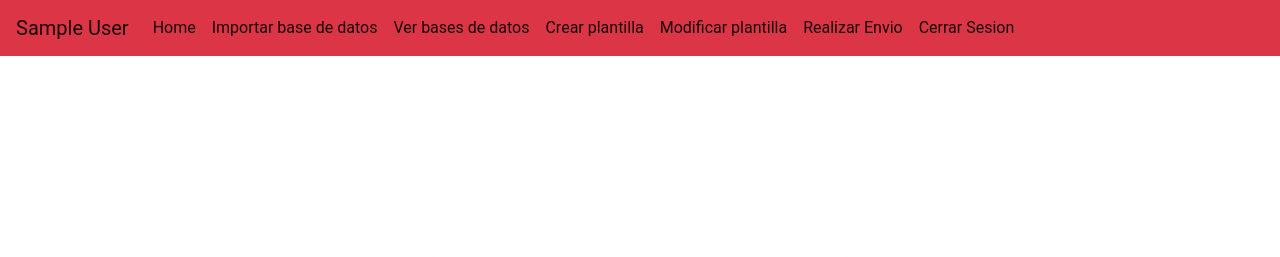
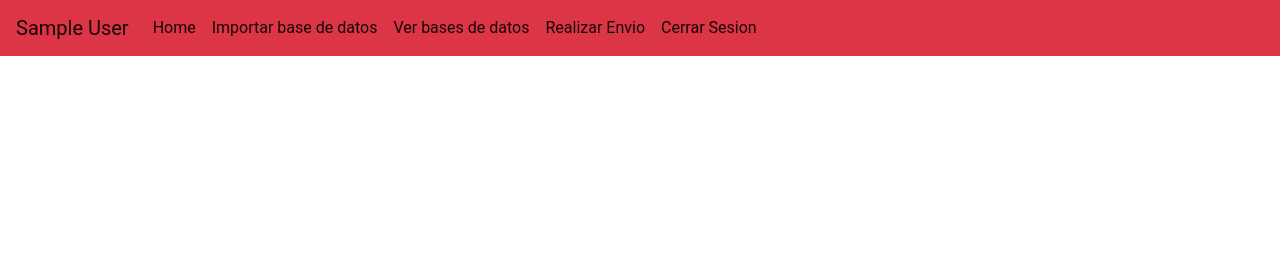
Before and after one commit to ExoticTurtles/CollegeProject-AutomationCourse-AutomaticEmailingFromCSVDatabases, a PHP site: page /home.php in a window 1280 px wide. Shown: the top 257 px of the page. Run offline with PHP 8.4, Linux system fonts and the light colour scheme; the visitor is signed in with stand-in values (Sample User, id 1); some libraries are stand-ins or nearby versions.

Commit message:
correccion navbar

```diff
--- a/connect_db.php
+++ b/connect_db.php
@@ -3,7 +3,7 @@
 
 //creacion de conexion al servidor
 
-$conexion= mysqli_connect("localhost","root","","emmasive",3308);
+$conexion= mysqli_connect("localhost","root","","emmasive",3306);
 
 //validar conexion
 if($conexion-> connect_errno)
--- a/plantillas/navbar.php
+++ b/plantillas/navbar.php
@@ -16,15 +16,7 @@
           <a class="nav-link" href="impbd.php">Importar base de datos </a>
         </li>
         <li class="nav-item active">
-          <a class="nav-link" href="verbd.php">Ver bases de datos</a>
-        </li>
-
-        <li class="nav-item active">
-          <a class="nav-link " href="#">Crear plantilla</a>
-        </li>
-
-        <li class="nav-item active">
-          <a class="nav-link " href="#">Modificar plantilla</a>
+          <a class="nav-link" href="verbd.php">Ver  bases de datos</a>
         </li>
 
         <li class="nav-item active">
```
